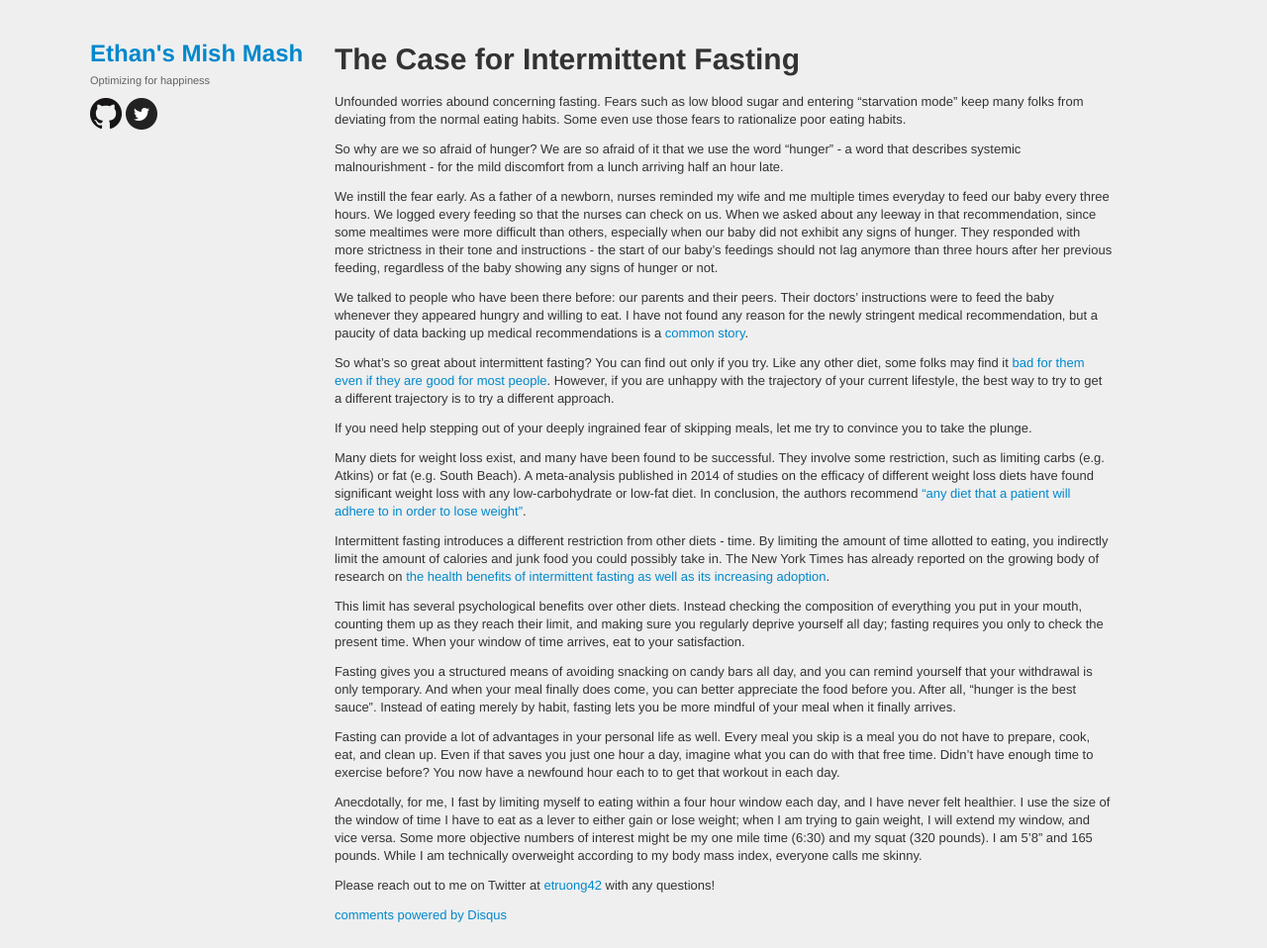
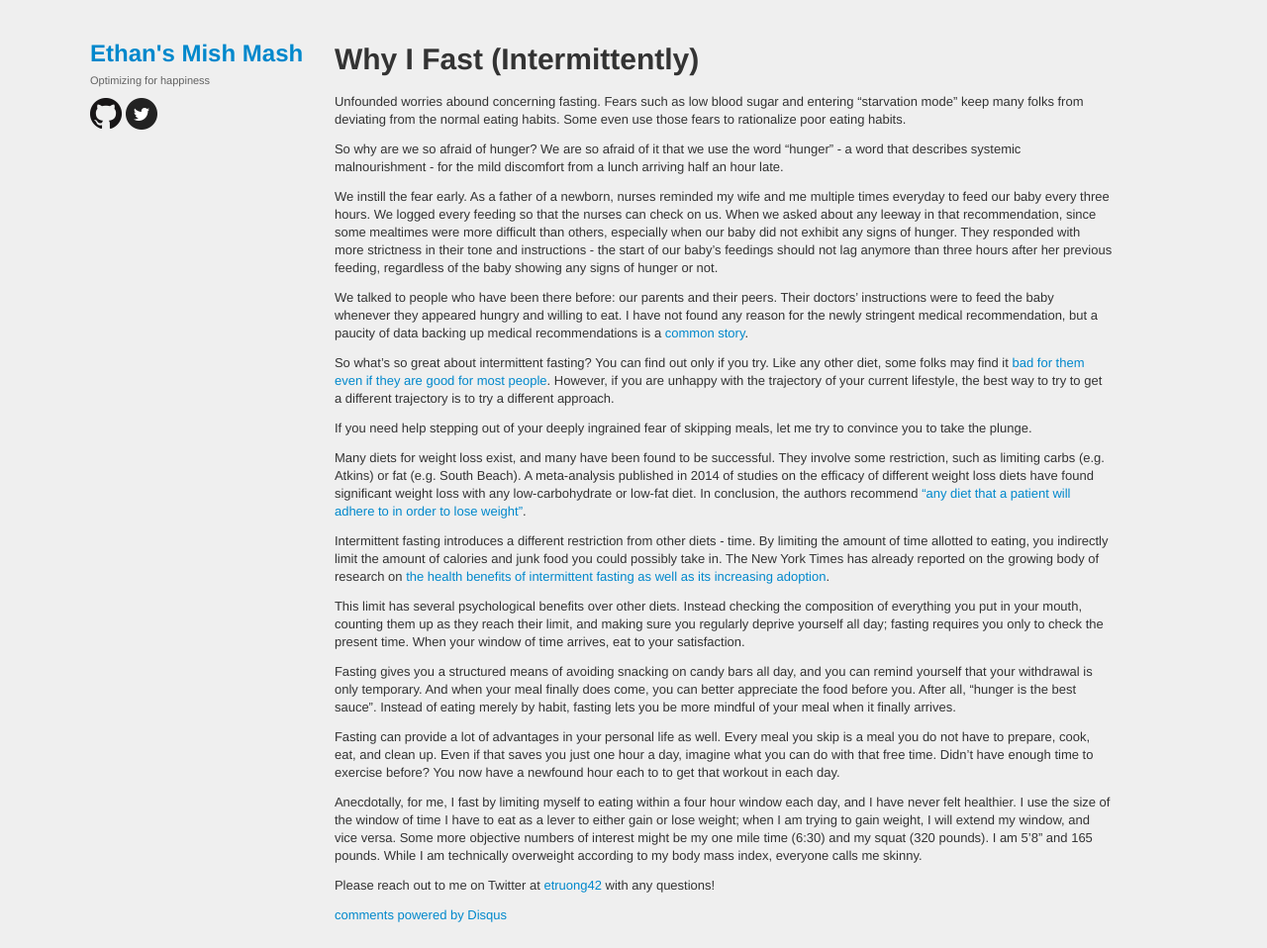
Before and after one commit to etruong42/etruong42.github.com, a Jekyll site: the page built from _posts/2016-3-16-The-Case-for-Intermittent-Fasting.md, in a window 1280 px wide. Shown: the whole page at 99% size. Built offline with Jekyll 4.4.1, drawn with Linux system fonts in a browser that asks for light colours; Markdown is read by kramdown in place of the engine named in the settings; comment, search, counter and statistics services are not loaded.

Commit message:
update title

```diff
--- a/_posts/2016-3-16-The-Case-for-Intermittent-Fasting.md
+++ b/_posts/2016-3-16-The-Case-for-Intermittent-Fasting.md
@@ -1,6 +1,6 @@
 ---
 layout: post
-title: The Case for Intermittent Fasting
+title: Why I Fast (Intermittently)
 description: For the generally healthy, experimenting with nutrition and eating less shouldn't be scary. Try it, and unlock new potential.
 ---
 
```
